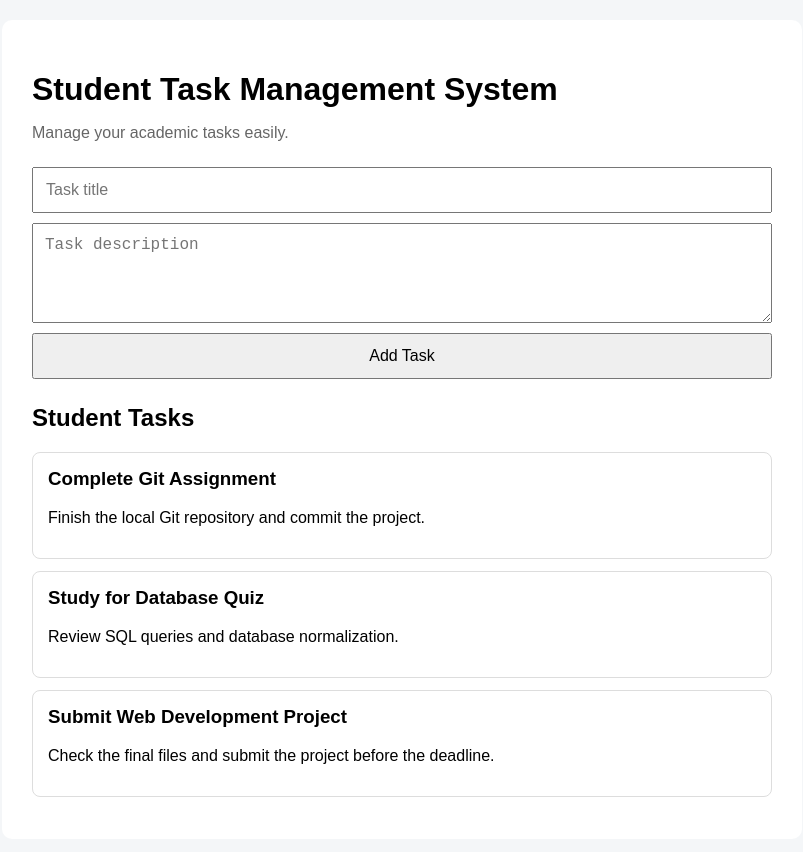
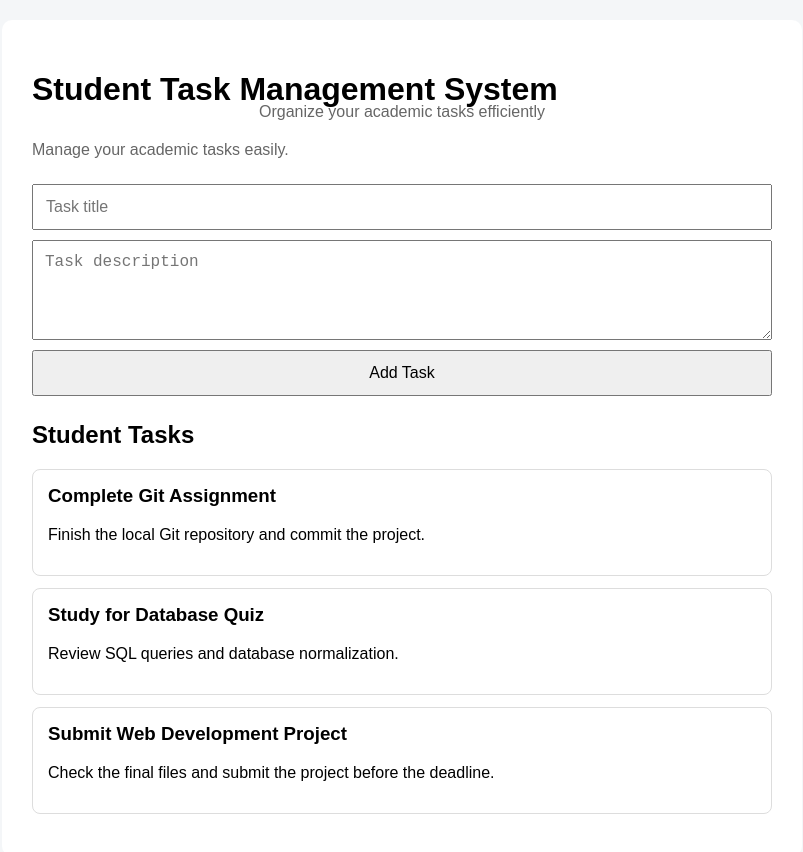
Before and after one commit to alishbazaib/student-task-manager, a plain HTML site: page index.html in a window 1280 px wide. Shown: the whole page, without its empty margins (238-1041 px from the left). Drawn offline with Linux system fonts and the light colour scheme.

Commit message:
Add project subtitle for improved user interface

```diff
--- a/index.html
+++ b/index.html
@@ -10,6 +10,7 @@
 
     <div class="container">
         <h1>Student Task Management System</h1>
+        <p class="subtitle">Organize your academic tasks efficiently</p>
         <p class="intro">Manage your academic tasks easily.</p>
 
         <form id="taskForm">
--- a/style.css
+++ b/style.css
@@ -64,3 +64,10 @@ button {
         padding: 20px;
     }
 }
+
+.subtitle {
+    text-align: center;
+    color: #666;
+    margin-top: -10px;
+    margin-bottom: 20px;
+}
```
